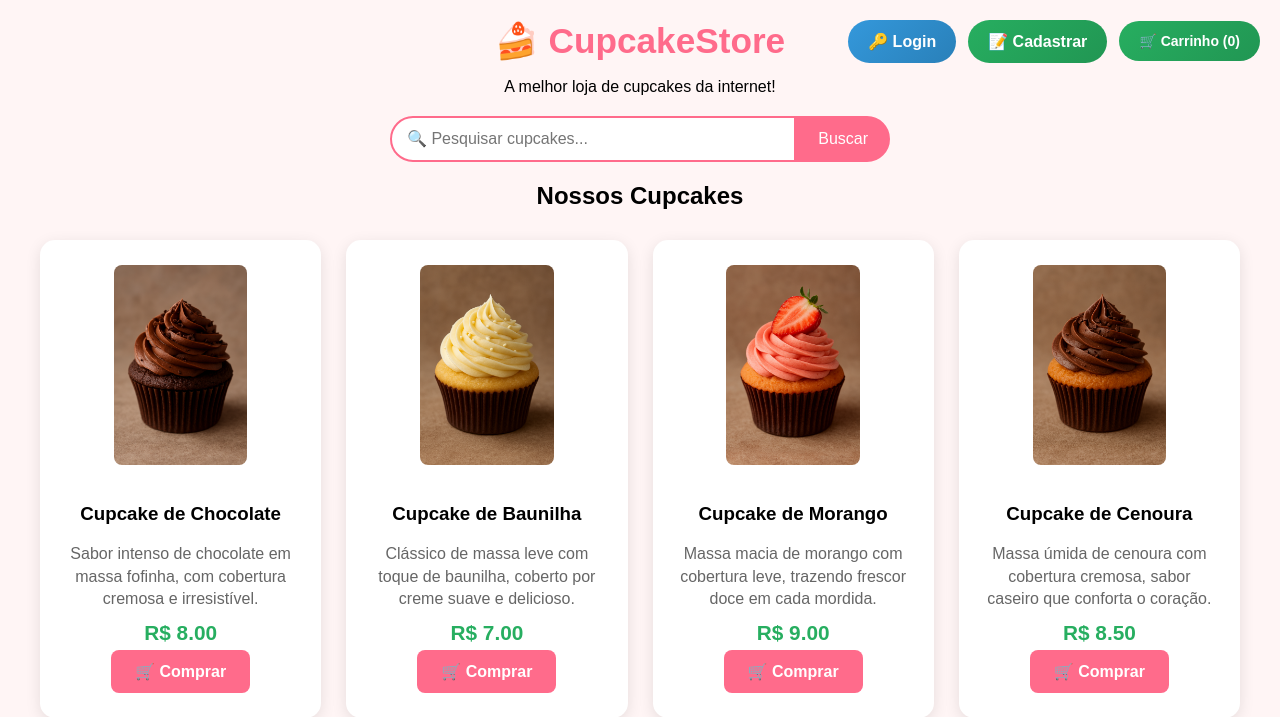
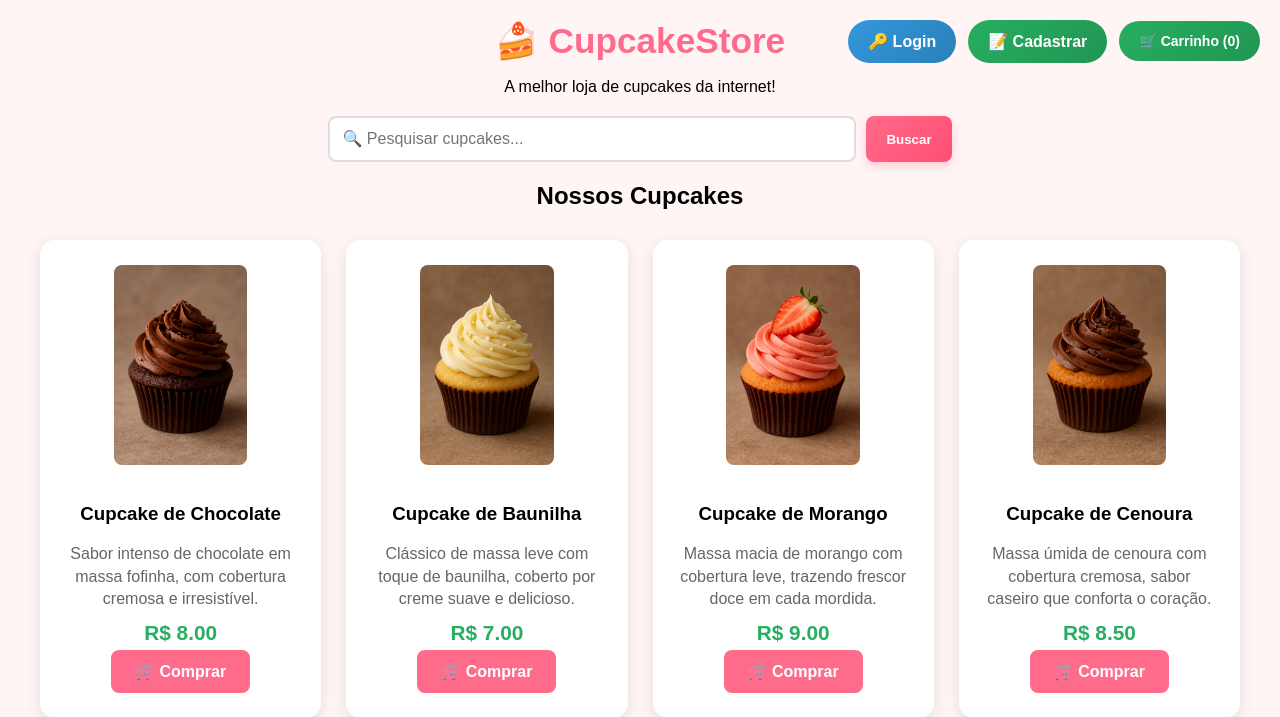
Before and after one commit to SavioSalesSantos/CupcakeStore, a Flask app: page / in a window 1280 px wide. Shown: the top 717 px of the page. Run offline with Flask 3, Linux system fonts and the light colour scheme; data comes from the database, SQL or seed files in the repository; both versions use the stored data as it was after the commit; some libraries are stand-ins or nearby versions.

Commit message:
MELHORIA NAS BARRAS DE PESQUISA

```diff
--- a/frontend/static/css/style.css
+++ b/frontend/static/css/style.css
@@ -412,47 +412,43 @@ h1 {
     animation: subirESumir 1s ease-in-out forwards;
 }
 
-/* 🔽 BARRA DE PESQUISA 🔽 */
-.barra-pesquisa {
+/* 🔍 BARRA DE PESQUISA ESTILO ADMIN NA PÁGINA INICIAL */
+.search-bar {
     margin: 20px 0;
-    text-align: center;
+    display: flex;
+    gap: 10px;
+    justify-content: center;
 }
 
-.barra-pesquisa form {
-    display: inline-flex;
+.search-bar input {
+    flex: 1;
     max-width: 500px;
-    width: 100%;
+    padding: 12px;
+    border: 2px solid #ddd;
+    border-radius: 8px;
+    font-size: 16px;
 }
 
-.barra-pesquisa input {
-    flex: 1;
-    padding: 12px 15px;
-    border: 2px solid #ff6b8b;
-    border-radius: 25px 0 0 25px;
-    font-size: 16px;
-    outline: none;
+.search-bar button {
+    padding: 12px 20px;
+    background: linear-gradient(135deg, #ff6b8b, #ff4d73);
+    color: white;
+    border: none;
+    border-radius: 8px;
+    cursor: pointer;
+    font-weight: bold;
+    transition: all 0.3s ease;
+    box-shadow: 0 4px 10px rgba(255, 107, 139, 0.3);
 }
 
-.barra-pesquisa button {
-    padding: 12px 20px;
-    background: #ff6b8b;
-    color: white;
-    border: 2px solid #ff6b8b;
-    border-radius: 0 25px 25px 0;
-    cursor: pointer;
-    font-size: 16px;
-    transition: all 0.3s ease;
+.search-bar button:hover {
+    background: linear-gradient(135deg, #ff4d73, #ff3366);
+    transform: translateY(-2px);
+    box-shadow: 0 6px 20px rgba(255, 107, 139, 0.4);
 }
 
-.barra-pesquisa button:hover {
-    background: #ff4d73;
-    border-color: #ff4d73;
-}
-
-.nenhum-resultado {
-    font-size: 1.2em;
-    color: #ff6b8b;
-    margin: 30px 0;
+.search-bar button:active {
+    transform: translateY(1px) scale(0.98);
 }
 
 /* 🔽 COMPRA FINALIZADA 🔽 */
--- a/frontend/static/js/script.js
+++ b/frontend/static/js/script.js
@@ -137,3 +137,33 @@ function gerenciarNotificacoes() {
 
 // Atualiza a posição das notificações a cada 100ms
 setInterval(gerenciarNotificacoes, 100);
+
+// 🔍 FILTRAR CUPCAKES EM TEMPO REAL (igual ao admin)
+function filtrarCupcakes() {
+    const searchTerm = document.getElementById('searchInput').value.toLowerCase();
+    const url = new URL(window.location.href);
+
+    if (searchTerm.trim()) {
+        url.searchParams.set('q', searchTerm);
+    } else {
+        url.searchParams.delete('q');
+    }
+
+    window.location.href = url.toString();
+}
+
+// 🔍 BUSCA EM TEMPO REAL (digitação)
+document.addEventListener('DOMContentLoaded', function() {
+    const searchInput = document.getElementById('searchInput');
+
+    if (searchInput) {
+        let searchTimeout;
+
+        searchInput.addEventListener('input', function() {
+            clearTimeout(searchTimeout);
+            searchTimeout = setTimeout(() => {
+                filtrarCupcakes();
+            }, 500); // Busca após 500ms de inatividade
+        });
+    }
+});
--- a/frontend/templates/index.html
+++ b/frontend/templates/index.html
@@ -60,12 +60,9 @@
             <p>A melhor loja de cupcakes da internet!</p>
 
             <!-- Barra de pesquisa -->
-            <div class="barra-pesquisa">
-                <form action="{{ url_for('home') }}" method="GET">
-                    <input type="text" name="q" placeholder="🔍 Pesquisar cupcakes..."
-                        value="{{ request.args.get('q', '') }}">
-                    <button type="submit">Buscar</button>
-                </form>
+            <div class="search-bar">
+                <input type="text" placeholder="🔍 Pesquisar cupcakes..." id="searchInput" value="{{ termo_pesquisa }}">
+                <button onclick="filtrarCupcakes()">Buscar</button>
             </div>
         </header>
 
@@ -97,12 +94,19 @@
                     {% endfor %}
                 </div>
                 {% else %}
-                <!-- 🔽 MENSAGEM PARA NENHUM RESULTADO ENCONTRADO 🔽 -->
+                <!-- 🔽 MENSAGEM MELHORADA PARA NENHUM RESULTADO -->
                 {% if termo_pesquisa %}
-                <p class="nenhum-resultado">Nenhum cupcake encontrado para "{{ termo_pesquisa }}". 😢</p>
-                <a href="{{ url_for('home') }}" class="btn-comprar">Ver Todos os Cupcakes</a>
+                <div class="nenhum-resultado"
+                    style="text-align: center; padding: 40px; background: white; border-radius: 12px; box-shadow: 0 4px 15px rgba(0,0,0,0.1);">
+                    <h3 style="color: #ff6b8b;">😢 Nenhum cupcake encontrado</h3>
+                    <p>Não encontramos resultados para "<strong>{{ termo_pesquisa }}</strong>"</p>
+                    <a href="{{ url_for('home') }}" class="btn-comprar" style="margin-top: 15px;">Ver Todos os
+                        Cupcakes</a>
+                </div>
                 {% else %}
-                <p>Nenhum produto disponível no momento.</p>
+                <div style="text-align: center; padding: 40px;">
+                    <p>Nenhum produto disponível no momento.</p>
+                </div>
                 {% endif %}
                 {% endif %}
             </div>
```
Also changed, not shown: frontend/templates/Admin/usuarios.html (+71 -9 lines), database/cupcakes.db.
